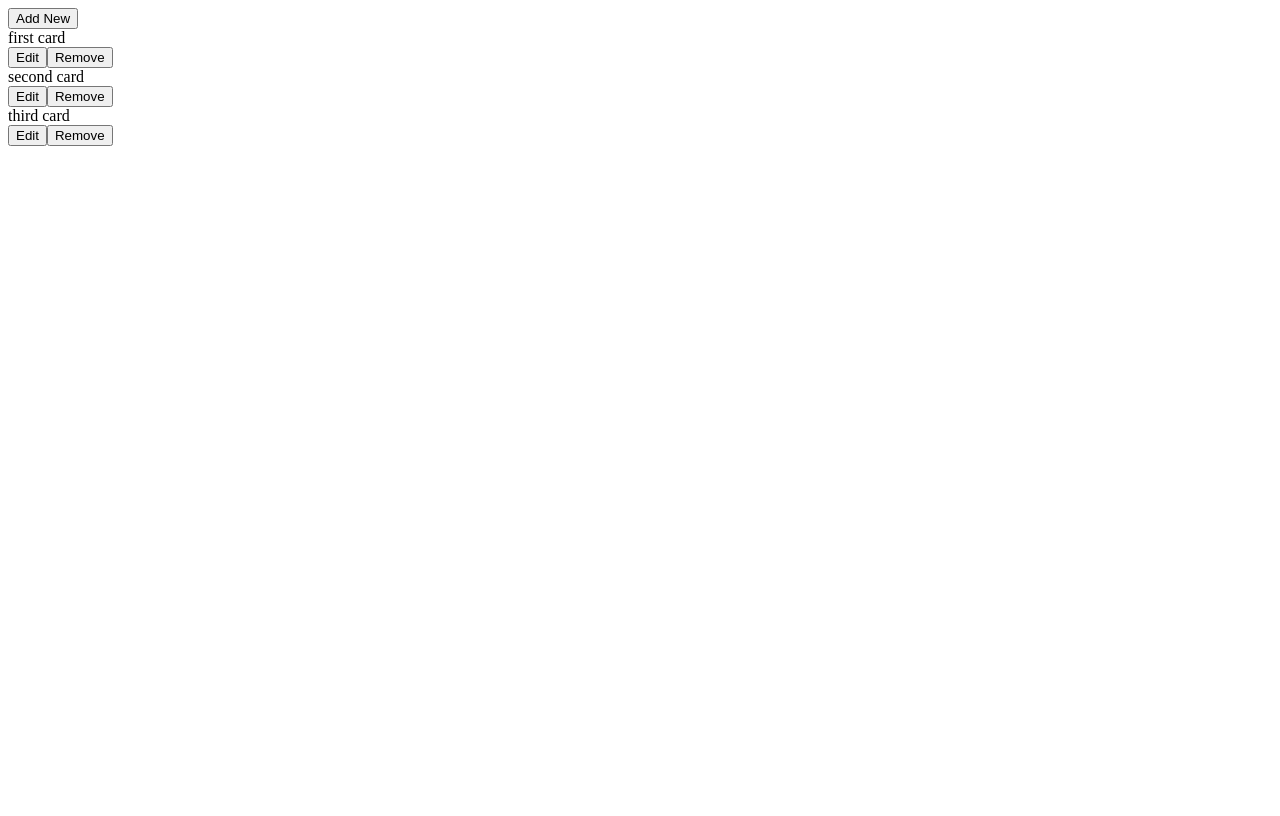
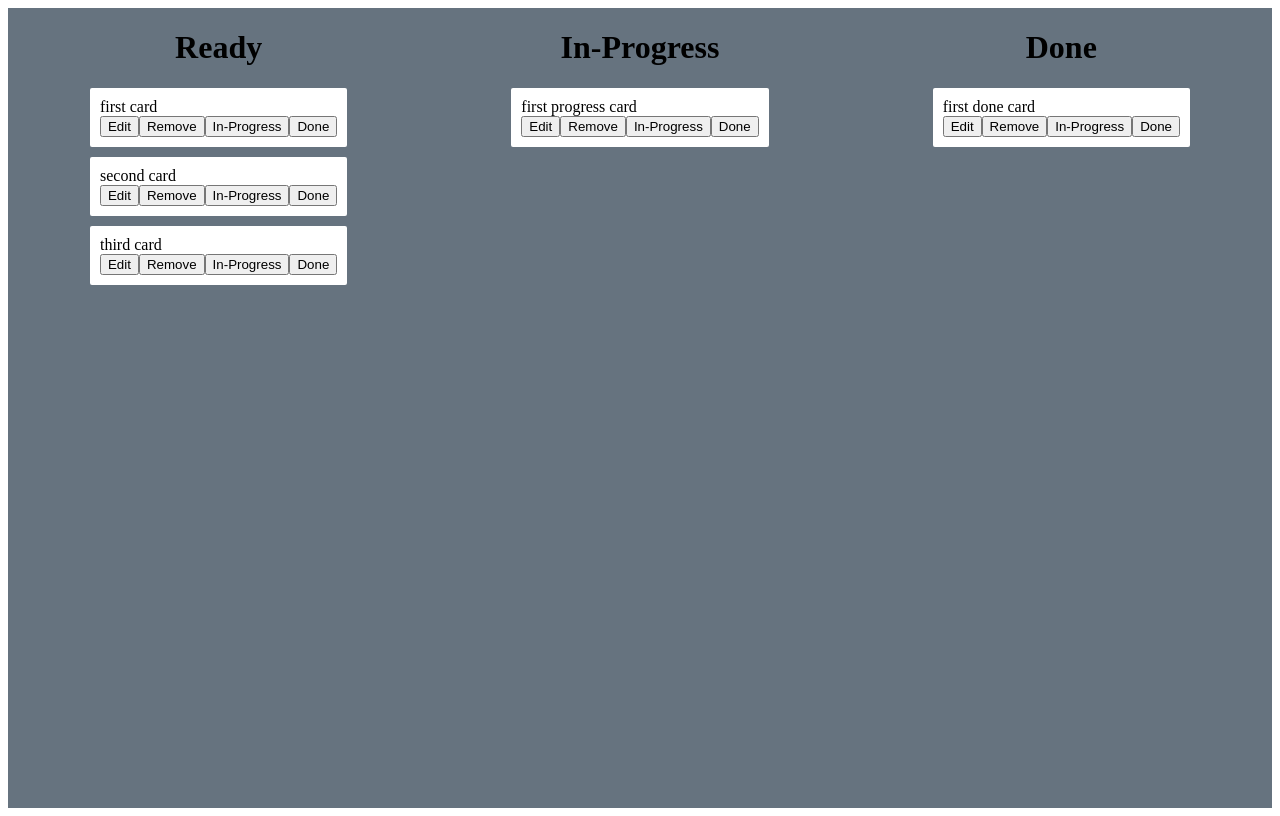
Before and after one commit to ba5eem/kanban-2, a React app: page / in a window 1280 px wide. Built offline with nearby package versions, Linux system fonts and the light colour scheme.

Commit message:
working on css

```diff
--- a/src/containers/App/Card.js
+++ b/src/containers/App/Card.js
@@ -32,6 +32,8 @@ class Card extends Component {
           <div className="card-text">{this.props.children}</div>
           <button onClick={this.edit}className="button-edit">Edit</button>
           <button onClick={this.remove}className="button-remove">Remove</button>
+          <button className="progress">In-Progress</button>
+          <button className="complete">Done</button>
         </div>
       )
   }
--- a/src/containers/App/index.js
+++ b/src/containers/App/index.js
@@ -7,46 +7,59 @@ class App extends Component {
     super(props);
 
     this.state={
-      queue:['first card','second card','third card'],
-      progress:[],
-      completed:[],
+      ready:['first card','second card','third card'],
+      progress:['first progress card'],
+      done:['first done card'],
       undo:[]
     }
+    this.eachCard=this.eachCard.bind(this);
   }
 
   addCard(text){
-    let arr = this.state.queue;
+    let arr = this.state.ready;
     arr.push(text);
-    this.setState({queue: arr})
+    this.setState({ready: arr})
   }
 
   removeCard(i){
-    let arr = this.state.queue;
+    let arr = this.state.ready;
     arr.splice(i,1);
-    this.setState({queue: arr})
+    this.setState({ready: arr})
   }
 
   updateCard(newText,i){
-    let arr = this.state.queue;
+    let arr = this.state.ready;
     arr[i] = newText;
-    this.setState({queue: arr});
+    this.setState({ready: arr});
   }
+
+  eachCard(text,i){
+    return(<Card
+              update={this.updateCard.bind(this)}
+              remove={this.removeCard.bind(this)}
+              add={this.addCard.bind(this)}
+              key={i}
+              index={i}>{text}</Card>)
+  }
+
+
 
 
   render(){
     return(
-      <div className="board">
-        <button onClick={this.addCard.bind(this,'new entry')}className="add-card">Add New</button>
-        {this.state.queue.map((text,i)=>{
-          return(
-            <Card
-              update={this.updateCard.bind(this)}
-              remove={this.removeCard.bind(this)}
-              add={this.addCard.bind(this)}
-              key={i}
-              index={i}>{text}</Card>
-            )
-        })}
+      <div className="board-container">
+        <div className="ready-container">
+          <h1 className="ready-header">Ready</h1>
+          {this.state.ready.map(this.eachCard)}
+        </div>
+        <div className="progress-container">
+          <h1 className="progress-header">In-Progress</h1>
+          {this.state.progress.map(this.eachCard)}
+        </div>
+        <div className="done-container">
+          <h1 className="done-header">Done</h1>
+          {this.state.done.map(this.eachCard)}
+        </div>
       </div>
 
 
@@ -55,6 +68,9 @@ class App extends Component {
 }
 
 
+//<button onClick={this.addCard.bind(this,'new entry')}
+          //className="add-card">Add New</button>
+
 const ConnectedApp = connect(
   null
 )(App)
--- a/src/index.css
+++ b/src/index.css
@@ -1,37 +1,46 @@
-
-
-.header {
-  display: flex;
-  justify-content: center;
-  align-items: center;
-  width: 100%;
+body{
+  background-color: white;
 }
 
-.header h1 {
-  font-size: 30px;
-  color: white;
+.board-container{
+  width: 100%;
+  height: 800px;
+  background-color: #66737f;
+  display: flex;
+  justify-content: space-around;
 }
 
-.about-wrapper {
-   height: 30em;
-   width: 100vw;
+.ready-container{
+  display: flex-wrap;
+  justify-content: space-around;
 }
-.about-text {
-   position: relative;
-   width: 30em;
-   height: 20em;
+
+.ready-header{
+  text-align: center;
 }
-.show {
-   position: absolute;
-   left: -30em;
-   width: 30em;
-   height: 20em;
-   -webkit-animation: slide-in 1s forwards;
-   animation: slide-in 1s forwards;
+
+.progress-container{
+  display: flex-wrap;
+  justify-content: space-around;
 }
-@-webkit-keyframes slide-in {
-  100% { left: 0 }
+
+.progress-header{
+  text-align: center;
 }
-@keyframes slide-in {
-  100% { left: 0 }
+
+.done-container{
+  display: flex-wrap;
+  justify-content: space-around;
 }
+
+.done-header{
+  text-align: center;
+}
+
+.card-container{
+  background-color: #ffffff;
+  border-radius: 2px;
+  padding: 10px;
+  margin-top: 10px;
+
+}
```
